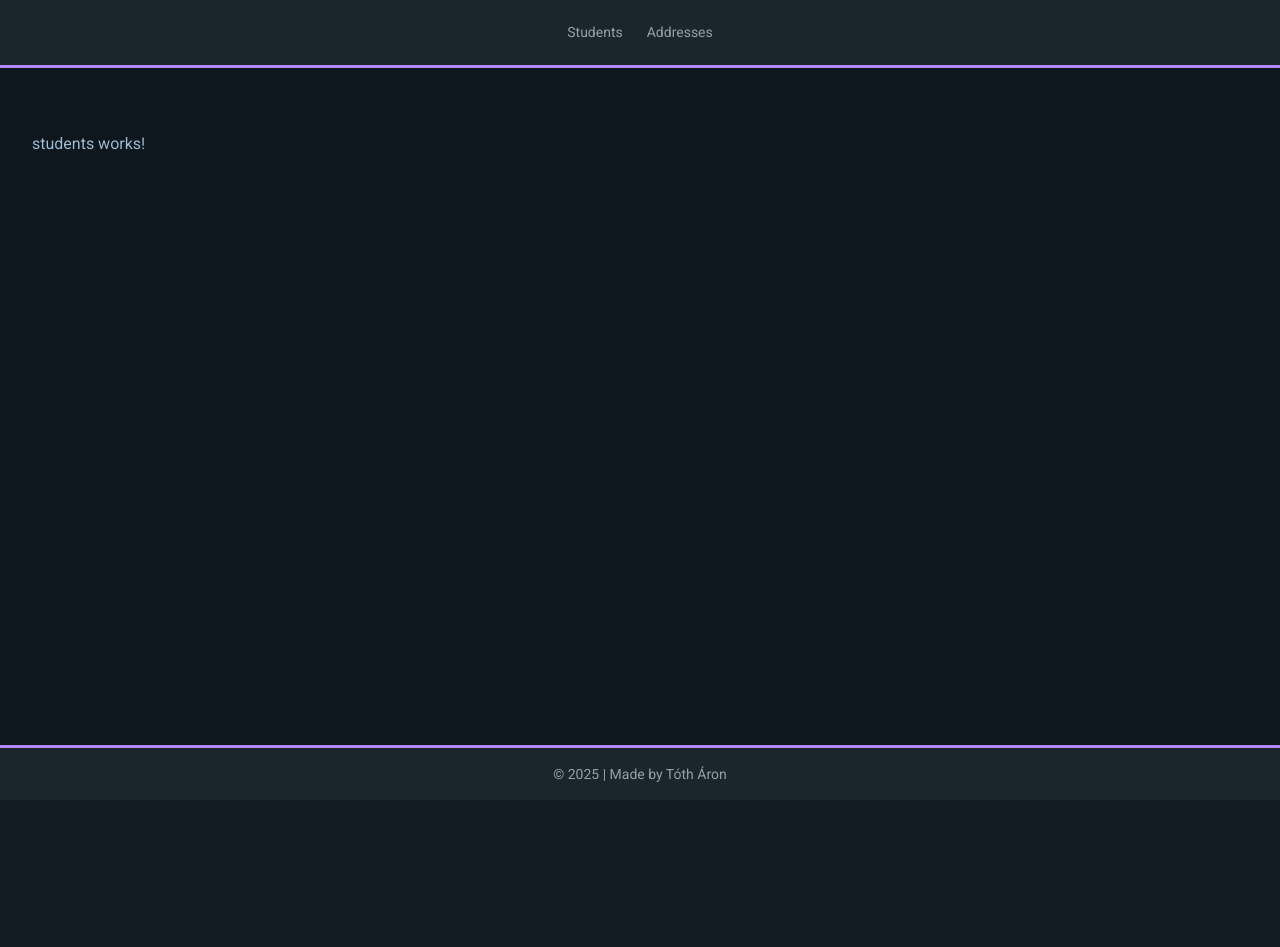
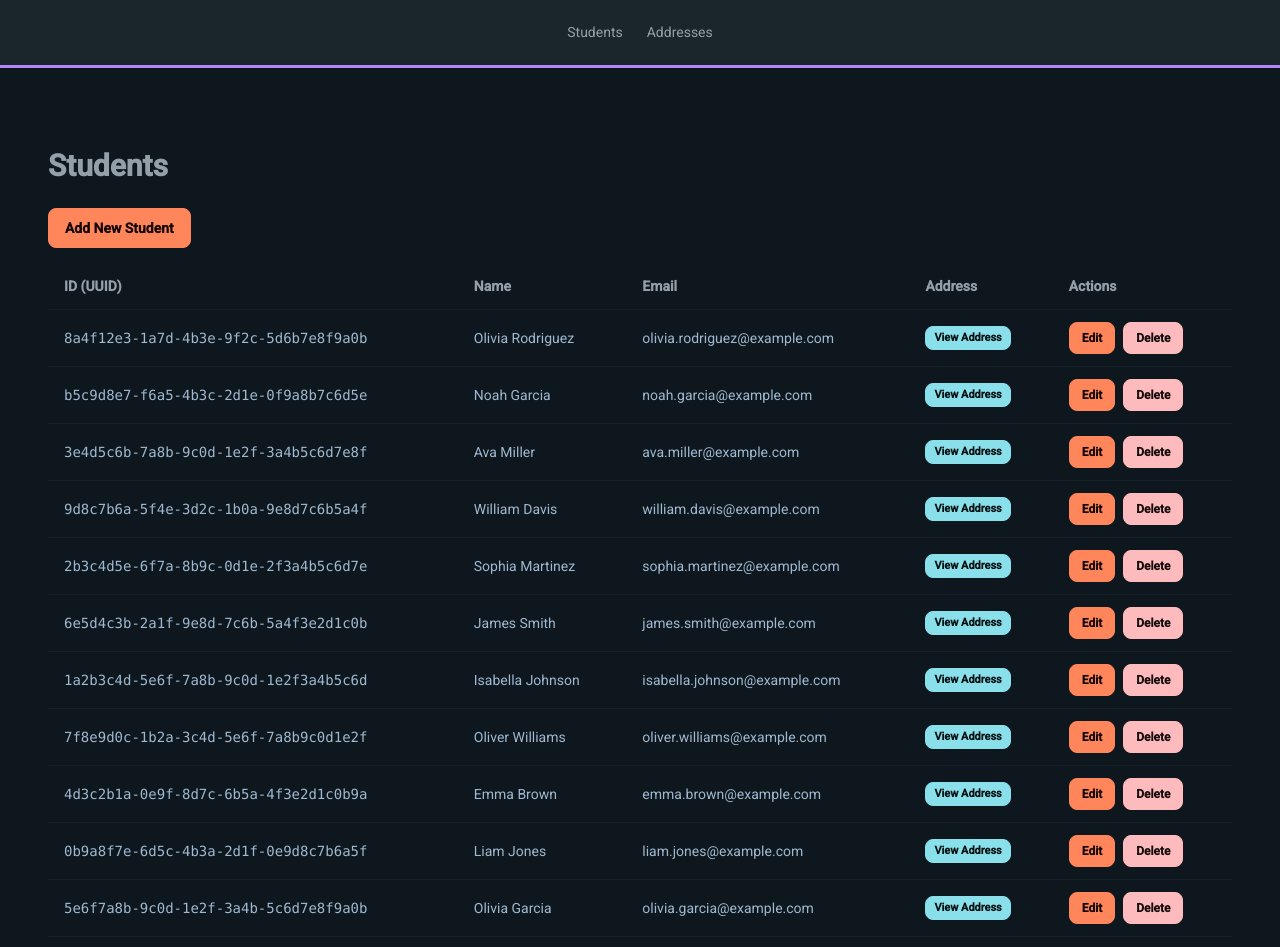
Before and after one commit to Sennthx/syscode_test_task, an Angular app in the folder frontend/: page /students in a window 1280 px wide. Shown: the top 947 px of the page. Before the commit the page ends 800 px from the top, so only its background shows below. Built offline with nearby package versions, Linux system fonts and the light colour scheme.

Commit message:
Created students view for students route
Added students listing with dummy data, added modals for editing, and adding students, currently not connected to backend

```diff
--- a/frontend/src/app/pages/students/students.component.html
+++ b/frontend/src/app/pages/students/students.component.html
@@ -1 +1,96 @@
-<p>students works!</p>
+<div class="container mx-auto p-4">
+  <h1 class="text-3xl text-neutral-content font-bold mb-6">Students</h1>
+
+  <!-- Student Table -->
+  <div class="overflow-x-auto">
+    <button class="btn btn-primary mb-4" (click)="openAddModal()">
+      Add New Student
+    </button>
+    <table class="table w-full">
+      <thead>
+        <tr class="text-neutral-content">
+          <th>ID (UUID)</th>
+          <th>Name</th>
+          <th>Email</th>
+          <th>Address</th>
+          <th>Actions</th>
+        </tr>
+      </thead>
+      <tbody>
+        @for (student of students; track student.id) {
+        <tr class="hover:bg-base-200">
+          <td class="font-mono text-sm">{{ student.id }}</td>
+          <td>{{ student.name }}</td>
+          <td>{{ student.email }}</td>
+          <td>
+            <button class="btn btn-xs btn-info" (click)="viewAddress(student.id)">
+              View Address
+            </button>
+          </td>
+          <td>
+            <div class="flex space-x-2">
+              <button class="btn btn-sm btn-primary" (click)="openEditModal(student)">
+                Edit
+              </button>
+              <button class="btn btn-sm btn-error" (click)="deleteStudent(student.id)">
+                Delete
+              </button>
+            </div>
+          </td>
+        </tr>
+        }
+      </tbody>
+    </table>
+  </div>
+
+  <!-- Edit Modal -->
+  @if (isEditModalOpen) {
+  <div class="modal modal-open">
+    <div class="modal-box">
+      <h3 class="font-bold text-lg">Edit Student</h3>
+      <div class="form-control w-full">
+        <label class="label">
+          <span class="label-text">Name</span>
+        </label>
+        <input type="text" class="input input-bordered w-full" [(ngModel)]="selectedStudent!.name">
+      </div>
+      <div class="form-control w-full">
+        <label class="label">
+          <span class="label-text">Email</span>
+        </label>
+        <input type="email" class="input input-bordered w-full" [(ngModel)]="selectedStudent!.email">
+      </div>
+      <div class="modal-action">
+        <button class="btn" (click)="isEditModalOpen = false">Cancel</button>
+        <button class="btn btn-primary" (click)="saveStudent()">Save</button>
+      </div>
+    </div>
+  </div>
+  }
+</div>
+
+
+<!-- Add Student Modal -->
+@if (isAddModalOpen) {
+<div class="modal modal-open">
+  <div class="modal-box">
+    <h3 class="font-bold text-lg">Add Student</h3>
+    <div class="form-control w-full">
+      <label class="label">
+        <span class="label-text">Name</span>
+      </label>
+      <input type="text" class="input input-bordered w-full" [(ngModel)]="newStudent.name">
+    </div>
+    <div class="form-control w-full">
+      <label class="label">
+        <span class="label-text">Email</span>
+      </label>
+      <input type="email" class="input input-bordered w-full" [(ngModel)]="newStudent.email">
+    </div>
+    <div class="modal-action">
+      <button class="btn" (click)="isAddModalOpen = false">Cancel</button>
+      <button class="btn btn-primary" (click)="addStudent()">Save</button>
+    </div>
+  </div>
+</div>
+}
--- a/frontend/src/app/pages/students/students.component.ts
+++ b/frontend/src/app/pages/students/students.component.ts
@@ -1,11 +1,96 @@
 import { Component } from '@angular/core';
+import { FormsModule } from '@angular/forms';
+import { Router } from '@angular/router';
+
+
+interface Student {
+  id: string;
+  name: string;
+  email: string;
+}
+
+interface Address {
+  id: string;
+  address: string;
+}
 
 @Component({
   selector: 'app-students',
-  imports: [],
+  imports: [FormsModule],
   templateUrl: './students.component.html',
-  styles: ``
 })
 export class StudentsComponent {
+  students: Student[] = [
+    { id: '8a4f12e3-1a7d-4b3e-9f2c-5d6b7e8f9a0b', name: 'Olivia Rodriguez', email: 'olivia.rodriguez@example.com' },
+    { id: 'b5c9d8e7-f6a5-4b3c-2d1e-0f9a8b7c6d5e', name: 'Noah Garcia', email: 'noah.garcia@example.com' },
+    { id: '3e4d5c6b-7a8b-9c0d-1e2f-3a4b5c6d7e8f', name: 'Ava Miller', email: 'ava.miller@example.com' },
+    { id: '9d8c7b6a-5f4e-3d2c-1b0a-9e8d7c6b5a4f', name: 'William Davis', email: 'william.davis@example.com' },
+    { id: '2b3c4d5e-6f7a-8b9c-0d1e-2f3a4b5c6d7e', name: 'Sophia Martinez', email: 'sophia.martinez@example.com' },
+    { id: '6e5d4c3b-2a1f-9e8d-7c6b-5a4f3e2d1c0b', name: 'James Smith', email: 'james.smith@example.com' },
+    { id: '1a2b3c4d-5e6f-7a8b-9c0d-1e2f3a4b5c6d', name: 'Isabella Johnson', email: 'isabella.johnson@example.com' },
+    { id: '7f8e9d0c-1b2a-3c4d-5e6f-7a8b9c0d1e2f', name: 'Oliver Williams', email: 'oliver.williams@example.com' },
+    { id: '4d3c2b1a-0e9f-8d7c-6b5a-4f3e2d1c0b9a', name: 'Emma Brown', email: 'emma.brown@example.com' },
+    { id: '0b9a8f7e-6d5c-4b3a-2d1f-0e9d8c7b6a5f', name: 'Liam Jones', email: 'liam.jones@example.com' },
+    { id: '5e6f7a8b-9c0d-1e2f-3a4b-5c6d7e8f9a0b', name: 'Olivia Garcia', email: 'olivia.garcia@example.com' },
+    { id: '3a4b5c6d-7e8f-9a0b-1c2d-3e4f5a6b7c8d', name: 'Noah Miller', email: 'noah.miller@example.com' },
+    { id: '9c0d1e2f-3a4b-5c6d-7e8f-9a0b1c2d3e4f', name: 'Ava Davis', email: 'ava.davis@example.com' },
+    { id: '2d3e4f5a-6b7c-8d9e-0f1a-2b3c4d5e6f7a', name: 'William Martinez', email: 'william.martinez@example.com' },
+    { id: '8e9f0a1b-2c3d-4e5f-6a7b-8c9d0e1f2a3b', name: 'Sophia Smith', email: 'sophia.smith@example.com' },
+    { id: '4e5f6a7b-8c9d-0e1f-2a3b-4c5d6e7f8a9b', name: 'James Johnson', email: 'james.johnson@example.com' },
+    { id: '0a1b2c3d-4e5f-6a7b-8c9d-0e1f2a3b4c5d', name: 'Isabella Williams', email: 'isabella.williams@example.com' },
+    { id: '6b7c8d9e-0f1a-2b3c-4d5e-6f7a8b9c0d1e', name: 'Oliver Brown', email: 'oliver.brown@example.com' },
+    { id: '2c3d4e5f-6a7b-8c9d-0e1f-2a3b4c5d6e7f', name: 'Emma Jones', email: 'emma.jones@example.com' },
+    { id: '8d9e0f1a-2b3c-4d5e-6f7a-8b9c0d1e2f3a', name: 'Liam Rodriguez', email: 'liam.rodriguez@example.com' }
+  ];
 
+  selectedStudent: Student | null = null;
+  isEditModalOpen = false;
+
+  newStudent = { name: '', email: '' };
+  isAddModalOpen = false;
+
+  showAddressModal = false;
+
+
+  loginData = { username: '', password: '' };
+
+  openEditModal(student: Student): void {
+    this.selectedStudent = { ...student };
+    this.isEditModalOpen = true;
+  }
+
+  saveStudent(): void {
+    if (this.selectedStudent) {
+      const index = this.students.findIndex(s => s.id === this.selectedStudent!.id);
+      if (index !== -1) {
+        this.students[index] = { ...this.selectedStudent };
+      }
+      this.isEditModalOpen = false;
+    }
+  }
+
+  deleteStudent(id: string): void {
+    this.students = this.students.filter(student => student.id !== id);
+  }
+
+  openAddModal(): void {
+    this.newStudent = { name: '', email: '' };
+    this.isAddModalOpen = true;
+  }
+
+  addStudent(): void {
+    this.students.push({
+      id: self.crypto.randomUUID(),
+      ...this.newStudent
+    });
+
+    this.isAddModalOpen = false;
+
+  }
+
+  constructor(private router: Router) { }
+
+  viewAddress(studentId: string) {
+    this.router.navigate(['/address', studentId]);
+  }
 }
```
